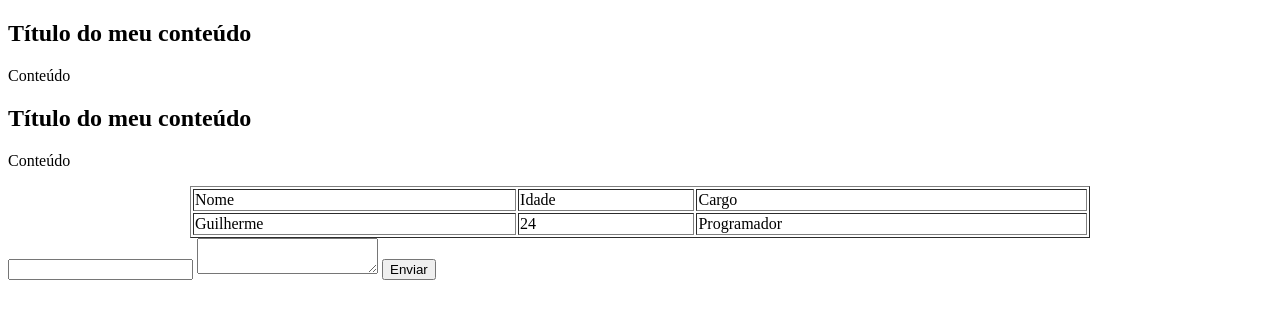
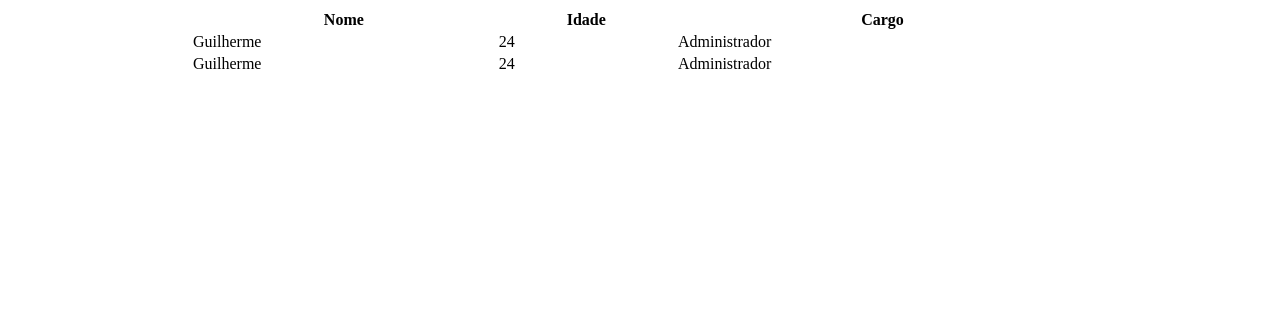
Before and after one commit to danilocarvalhosp/Front-End-Completo, a plain HTML site: page index.html in a window 1280 px wide. Drawn offline with Linux system fonts and the light colour scheme.

Commit message:
Mais sobre tabelas

```diff
--- a/index.html
+++ b/index.html
@@ -1,46 +1,29 @@
 <!DOCTYPE html>
 <html>
     <head>
-        <meta charset="utf-8" />
-        <title>Título aqui!!!</title>
+        <title>Aula</title>
     </head>
-
     <body>
-
-        <!--TRABALHANDO COM DIV-->
-        <div>
-            <h2>Título do meu conteúdo</h2>
-            <p>Conteúdo</p>
-        </div>
-        <div>
-            <h2>Título do meu conteúdo</h2>
-            <p>Conteúdo</p>
-
-
-        <!--TRABALHANDO COM TABELAS-->
-
-        <table width="900" align="center" border="1">
+        <table width="900" align="center">
+            <thead>
                 <tr>
-                <td>Nome</td>
-                <td>Idade</td>
-                <td>Cargo</td>
+                    <th>Nome</th>
+                    <th>Idade</th>
+                    <th>Cargo</th>
+                </tr>
+            </thead>
+            <tbody>
+                <tr>
+                    <td>Guilherme</td>
+                    <td>24</td>
+                    <td>Administrador</td>
                 </tr>
                 <tr>
                     <td>Guilherme</td>
                     <td>24</td>
-                <td>Programador</td>
+                    <td>Administrador</td>
                 </tr>
+            </tbody>
         </table>
-
-
-        <!--TRABALHANDO COM FORMULÁRIOS-->
-
-        <form>
-            <input type="text" />
-            <textarea></textarea>
-            <input type="button" value="Enviar">
-        </form>
-
-        </div>
     </body>
 </html>
```
Lines whose indentation alone changed are shown as unchanged.
